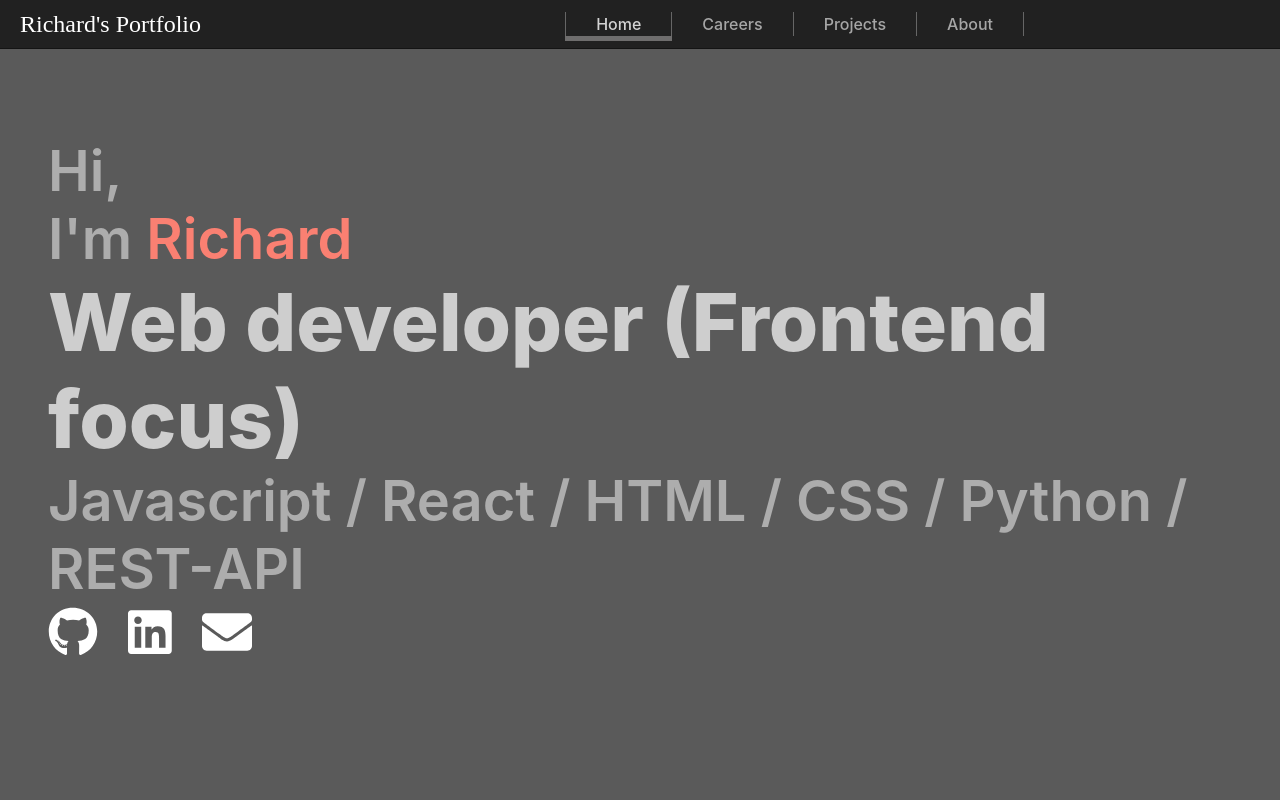
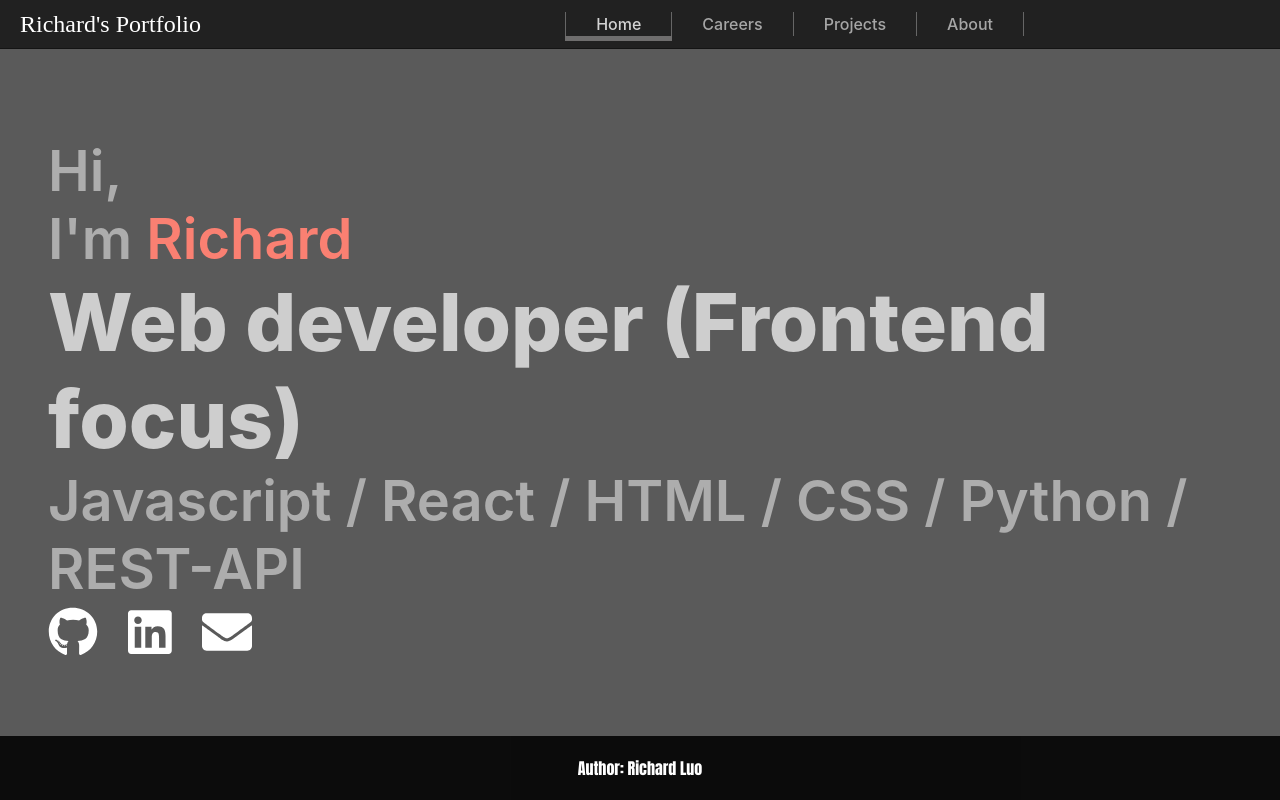
Before and after one commit to lianfengluo/portfolio, a React (Create React App) app: page /#Home in a window 1280 px wide. Built offline with nearby package versions, Linux system fonts and the light colour scheme.

Commit message:
Fix style on scrolling and adding media query

```diff
--- a/src/App.module.scss
+++ b/src/App.module.scss
@@ -1,18 +1,17 @@
 .App {
-  width: 100vw;
-  height: 100vh;
+  width: 100%;
+  height: 100%;
   overflow-y: scroll;
-  position: relative;
 
   :global {
     & {
       #Home, #Careers, #Projects, #About {
-        position: absolute;
         transition: transform .5s ease-in-out;
+        position: fixed;
         display: flex;
-        height: 100vh;
-        width: 100vw;
-        transform: translate3d(0, -100vh, 0);
+        height: 100%;
+        width: 100%;
+        transform: translate3d(0, -100%, 0);
         overflow-y: hidden;
       }
     }
@@ -26,47 +25,3 @@
     }
   }
 }
-
-// .App {
-//   width: 100vw;
-//   height: 100vh;
-//   overflow-y: hidden;
-
-//   .Content {
-//     height: 500vh;
-//     width: 100%;
-//     overflow-y: hidden;
-//     flex-direction: column;
-//     display: flex;
-
-//     :global {
-//       & {
-//         #Home, #Careers, #Projects, #About {
-//           transition: all .5s;
-//           display: flex;
-//           height: 100vh;
-//           width: 100vw;
-//           transform: translate3d(0, 100vh, 0);
-//           overflow-y: hidden;
-//         }
-//       }
-//     }
-
-//     :global {
-//       & {
-//         #Home:target ~ #Home {
-//           transform: translate3d(0, 0, 0);
-//         }
-//         #Careers:target ~ #Home  {
-//           transform: translate3d(0, -100vh, 0);
-//         }
-//         #Projects:target ~ #Home  {
-//           transform: translate3d(0, -200vh, 0);
-//         }
-//         #About:target ~ #Home  {
-//           transform: translate3d(0, -300vh, 0);
-//         }
-//       }
-//     }
-//   }
-// }
--- a/src/components/styles/Footer.module.scss
+++ b/src/components/styles/Footer.module.scss
@@ -12,12 +12,11 @@
   display: flex;
   bottom: 0;
   height: 64px;
-  position: sticky;
+  position: absolute;
   justify-content: center;
   align-items: center;
-  width: 100vw;
+  width: 100%;
   color: white;
-  position: absolute;
   background: rgba(0, 0, 0, 0.87);
   opacity: 0;
   z-index: 999;
--- a/src/components/styles/Header.module.scss
+++ b/src/components/styles/Header.module.scss
@@ -8,7 +8,7 @@
 }
 
 .header {
-  width: 100vw;
+  width: 100%;
   display: flex;
   background: rgba(0, 0, 0, 0.637);
   justify-content: space-between;
@@ -34,7 +34,7 @@
 
 
   .header-title {
-    margin-left: 20px;
+    padding-left: 20px;
     font-family: Brush Script MT, Chalkduster;
   }
 
@@ -42,7 +42,7 @@
     height: 100%;
     flex-basis: 70%;
     display: flex;
-    margin-right: 30px;
+    padding-right: 30px;
     justify-content: flex-end;
     line-height: 100%;
     align-items: center;
@@ -89,7 +89,7 @@
 
   @media only screen and (min-width: 220px) {
     .nav-bar {
-      margin-right: 20%;
+      padding-right: 20%;
     }
   }
 
--- a/src/index.scss
+++ b/src/index.scss
@@ -12,6 +12,10 @@ html, body {
   -moz-osx-font-smoothing: grayscale;
   width: 100%;
   height: 100%;
+  min-height: 100vh; min-width: 100vw;
+  margin: 0;
+  padding: 0;
+  box-sizing: border-box;
 }
 
 
--- a/src/pages/styles/About.module.scss
+++ b/src/pages/styles/About.module.scss
@@ -1,13 +1,13 @@
 .about {
   background-color:rgb(255, 248, 243);
-  width: 100vw;
-  height: 100vh;
+  width: 100%;
+  height: 100%;
   display: flex;
   align-items: center;
   flex-direction: column;
   padding-left: 3rem;
   min-width: 1200px;
-  overflow-y: scroll;
+  overflow-y: auto;
   padding-top: 8rem;
 
   @keyframes show {
@@ -26,6 +26,7 @@
   .skill {
     width: 60vw;
     height: 30vh;
+    min-height: 300px;
     display: flex;
     justify-content: flex-start;
     align-items: center;
@@ -43,6 +44,11 @@
       font-size: 3rem;
       font-weight: 700;
     }
+    @media screen and (max-height: 700px) {
+      .skill__title {
+        font-size: 1.8rem;
+      }
+    }
 
     .skill__content {
       margin-top: 1rem;
@@ -54,7 +60,6 @@
 
       & > :not(:last-child)  {
         margin-right: 3px;
-        // border-right: solid .5px rgba(0, 0, 0, 0.2);
       }
     }
 
@@ -65,11 +70,13 @@
         font-size: 1.5rem;
         font-weight: 600;
       }
+      @media screen and (max-height: 700px) {
+        .skill__content__title {
+          font-size: 1.3rem;
+        }
+      }
       .skill__content__detail {
-        margin-top: 1.5rem;
-        color: rgb(110, 110, 110);
-        font-size: 1.2rem;
-        padding-left: 1.5rem;
+        margin-top: 1.3rem;
       }
       width: 25%;
       position: relative;
@@ -88,6 +95,7 @@
     justify-content: flex-start;
     align-items: center;
     padding: 3rem;
+    min-height: 450px;
 
     > section {
       height: 33.33%;
--- a/src/pages/styles/Careers.module.scss
+++ b/src/pages/styles/Careers.module.scss
@@ -1,12 +1,12 @@
 .careers {
   background-color: salmon;
-  width: 100vw;
-  height: 100vh;
+  width: 100%;
+  height: 100%;
   min-width: 1000px;
   display: flex;
   justify-content: center;
   flex-direction: row;
-  overflow-y: scroll;
+  overflow-y: auto;
 
   .info {
     display: flex;
--- a/src/pages/styles/Home.module.scss
+++ b/src/pages/styles/Home.module.scss
@@ -1,13 +1,14 @@
 .home {
   background-color: rgb(90, 90, 90);
-  width: 100vw;
-  height: 100vh;
+  width: 100%;
+  height: 100%;
   display: flex;
   justify-content: center;
   padding-left: 3rem;
   flex-direction: column;
   min-width: 1200px;
-  overflow-y: scroll;
+  min-height: 500px;
+  overflow-y: auto;
 
   .intro {
     color: rgba(255, 255, 255, 0.5);
--- a/src/pages/styles/Projects.module.scss
+++ b/src/pages/styles/Projects.module.scss
@@ -1,9 +1,9 @@
 .projects {
   background-color: rgb(98, 175, 251);
-  width: 100vw;
-  height: 100vh;
+  width: 100%;
+  height: 100%;
   min-width: 1200px;
-  overflow-y: scroll;
+  overflow-y: auto;
   display: flex;
   justify-content: center;
   align-items: center;
```
